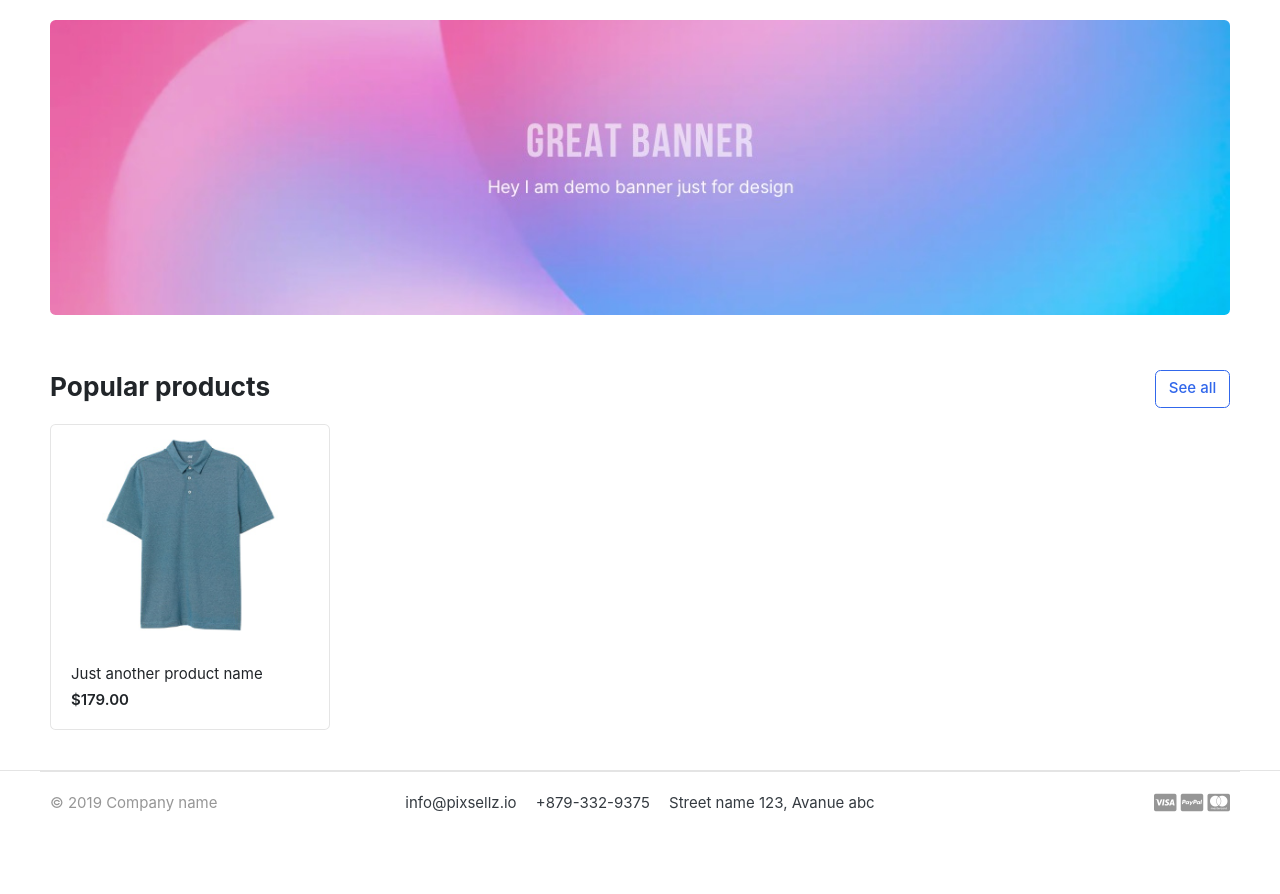
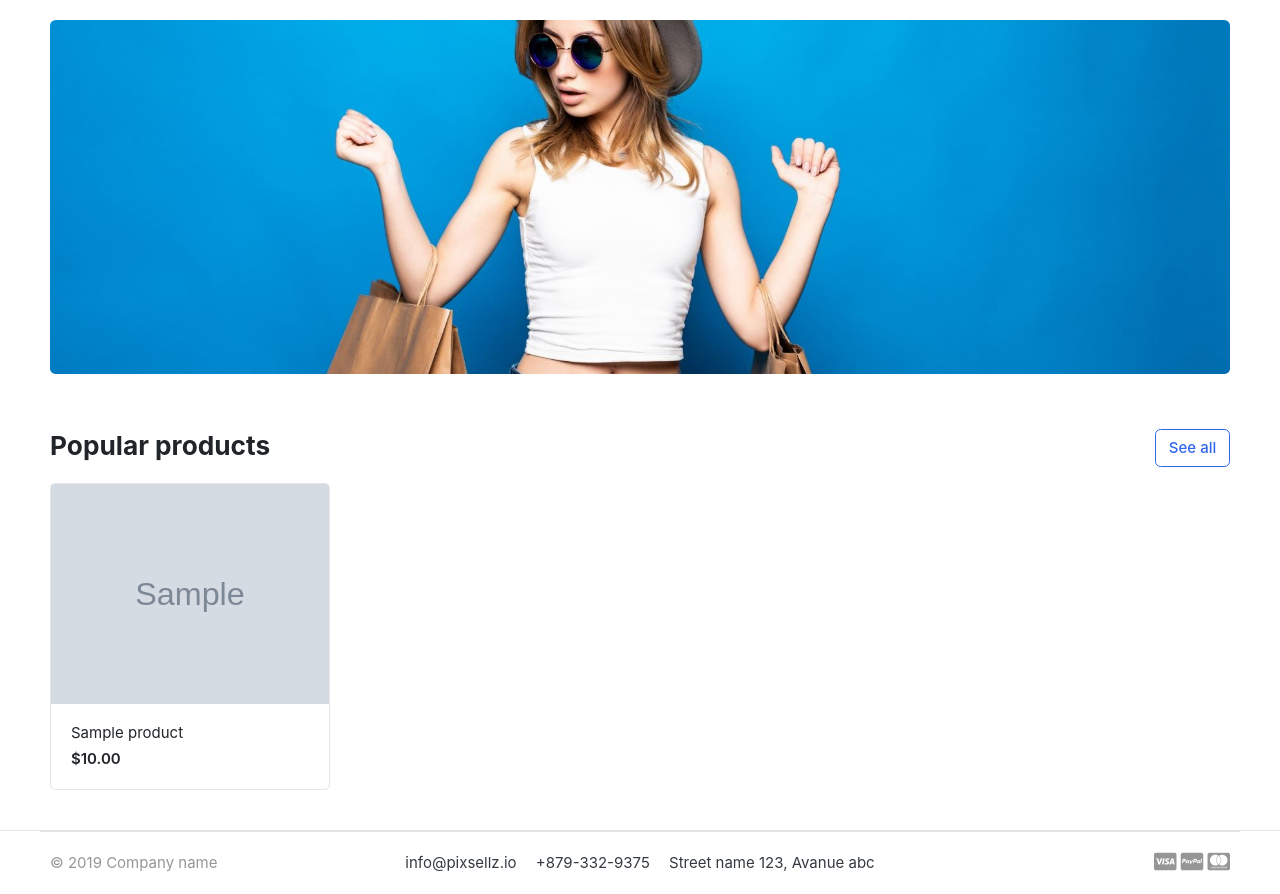
Before and after one commit to Sheharyar123/django_ecommerce_project, a Django app: page / in a window 1280 px wide. Shown: the part 118-1012 px from the top of the page. Before the commit the page ends 930 px from the top, so only its background shows below. Run offline with Django 4.2, Linux system fonts and the light colour scheme; tables that the repository leaves empty hold one stand-in row (values such as "Sample post"); grey boxes marked "Sample" are stand-in pictures; some libraries are stand-ins or nearby versions; some web fonts are replaced.

Commit message:
Modify index page template to display products

```diff
--- a/core/views.py
+++ b/core/views.py
@@ -1,8 +1,13 @@
 from django.shortcuts import render
-from django.views.generic import TemplateView
+from django.views.generic import View
+
+from .models import Product
 
 # Create your views here.
 
 
-class HomePageView(TemplateView):
-    template_name = "core/index.html"
+class HomePageView(View):
+    def get(self, request, *args, **kwargs):
+        products = Product.objects.all().filter(is_available=True)[:4]
+        context = {"products": products}
+        return render(request, "core/index.html", context)
--- a/templates/core/index.html
+++ b/templates/core/index.html
@@ -8,7 +8,7 @@
     <section class="section-intro padding-y-sm">
         <div class="container">
             <div class="intro-banner-wrap">
-                <img src="{% static 'images/banners/1.jpg' %}" class="img-fluid rounded">
+                <img src="{% static 'images/cover.jpg' %}" class="img-fluid rounded">
             </div>
         </div> <!-- container //  -->
     </section>
@@ -22,15 +22,21 @@
                 <h3 class="section-title">Popular products</h3>
             </header><!-- sect-heading -->
             <div class="row">
+                {% for product in products %}
                 <div class="col-md-3">
                     <div class="card card-product-grid">
-                        <a href="./product-detail.html" class="img-wrap"> <img src="{% static 'images/items/1.jpg' %}"> </a>
+                        <a href="#" class="img-wrap"> <img src="{{ product.image.url }}"></a>
                         <figcaption class="info-wrap">
-                            <a href="./product-detail.html" class="title">Just another product name</a>
-                            <div class="price mt-1">$179.00</div> <!-- price-wrap.// -->
+                            <a href="./product-detail.html" class="title">{{ product.name }}</a>
+                            {% if product.discount_price %}
+                                <div class="price mt-1">${{ product.discount_price }}</div> <!-- price-wrap.// -->
+                            {% else %}
+                                <div class="price mt-1">${{ product.original_price }}</div> <!-- price-wrap.// -->
+                            {% endif %}
                         </figcaption>
                     </div>
                 </div> <!-- col.// -->
+                {% endfor %}
             </div> <!-- row.// -->
 
         </div><!-- container // -->
```
Also changed, not shown: static/images/cover.jpg (added), 1 other file.
